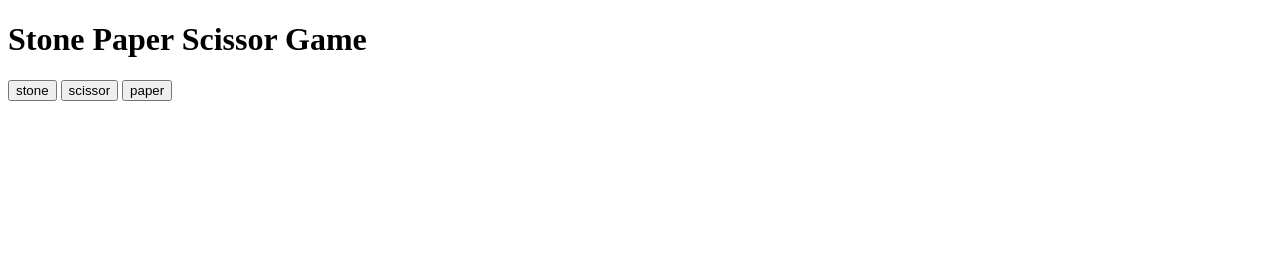
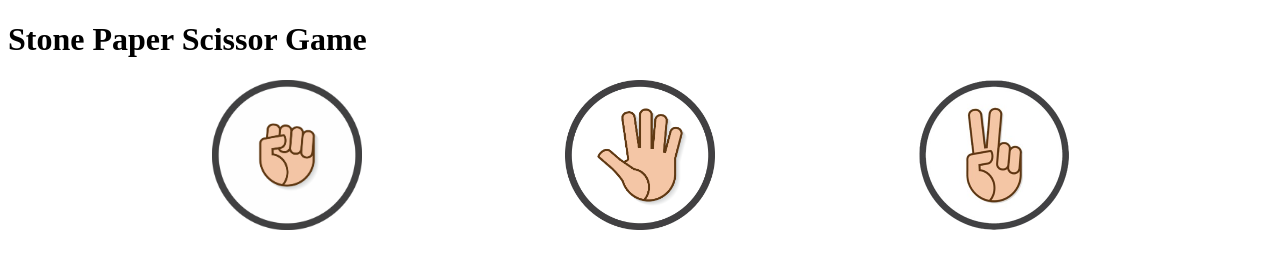
Before and after one commit to ASHWANEETH/StonePaperScissior, a plain HTML site: page index.html in a window 1280 px wide. Drawn offline with Linux system fonts and the light colour scheme.

Commit message:
On branch main Your branch is up to date with 'origin/main'.
Changes to be committed:
	modified:   index.html
	modified:   style.css

```diff
--- a/index.html
+++ b/index.html
@@ -6,9 +6,23 @@
 </head>
 <body>
   <h1>Stone Paper Scissor Game</h1>
-  <button onclick="game()" class="stone">stone</button>
-  <button onclick="game()" class="scissor">scissor</button>
-  <button onclick="game()" class="paper">paper</button>
+
+<div class="container">
+  <div class="imgcontainer">
+    <img src="rock.png" onclick="game('rock')" class="rock" alt="" srcset="">
+    <img src="paper.png" onclick="game('paper')" class="paper" alt="" srcset="">
+    <img src="scis.png" onclick="game('scissor')" class="scissor" alt="" srcset="">
+  </div>
+  <br>
+  <br>
+    <div class="xtx">
+      <p class="rocktxt"> ROCK</p>
+      <p class="paptxt"> PAPER</p>
+      <p class="scistxt">SCISSOR</p>
+    </div>
+
+</div>
+
 
   <h1 class="res"></h1>
   <h1 class="score"></h1>
@@ -17,24 +31,24 @@
     let score = {
       win:0,loss:0,tie:0
     };
-    let ar = ['stone', 'scissor', 'paper'];
-    function game(){
+    let ar = ['rock', 'scissor', 'paper'];
+    function game(gameonbaby){
       let comp = ar[Math.floor(Math.random() * ar.length)];
-      let user = event.target.innerHTML;
+      let user = gameonbaby;
 
       if(comp === user) {
         document.querySelector('.res').innerHTML = `GAME DRAW!! <h6>Your choice: ${user} || Computer Choice: ${comp}</h6>`;score.tie++;
-      } else if(comp === "stone" && user === "scissor") {
+      } else if(comp === "rock" && user === "scissor") {
         document.querySelector('.res').innerHTML = `You lost <h6>Your choice: ${user} || Computer Choice: ${comp}</h6>`;score.loss++;
-      } else if(comp === "scissor" && user === "stone") {
+      } else if(comp === "scissor" && user === "rock") {
         document.querySelector('.res').innerHTML = `You Won <h6>Your choice: ${user} || Computer Choice: ${comp}</h6>`;score.win++;
       } else if(comp === "paper" && user === "scissor") {
         document.querySelector('.res').innerHTML = `You Won <h6>Your choice: ${user} || Computer Choice: ${comp}</h6>`;score.win++;
       } else if(comp === "scissor" && user === "paper") {
         document.querySelector('.res').innerHTML = `You lost <h6>Your choice: ${user} || Computer Choice: ${comp}</h6>`;score.loss++;
-      } else if(comp === "stone" && user === "paper") {
+      } else if(comp === "rock" && user === "paper") {
         document.querySelector('.res').innerHTML = `You won <h6>Your choice: ${user} || Computer Choice: ${comp}</h6>`;score.win++;
-      } else if(comp === "paper" && user === "stone") {
+      } else if(comp === "paper" && user === "rock") {
         document.querySelector('.res').innerHTML = `You lost <h6>Your choice: ${user} || Computer Choice: ${comp}</h6>`;score.loss++;
       }
       document.querySelector('.score').innerHTML = `Your score Win:${score.win} Loss:${score.loss} Tie:${score.tie}`;
--- a/style.css
+++ b/style.css
@@ -0,0 +1,50 @@
+.rocktxt,.paptxt,.scistxt{
+  display:none;
+}
+
+.container{
+  display: flex;
+  /* align-items: center; */
+  /* justify-content: space-evenly; */
+  flex-direction: column;
+}
+.imgcontainer{
+  display: flex;
+  align-items: center;
+  justify-content: space-evenly;
+  flex-wrap: nowrap;
+}
+.xtx{
+  display: flex;
+  align-items: center;
+  justify-content: space-around;
+  flex-wrap: nowrap;
+}
+
+img{
+  width: 150px;
+  height: auto;
+  transition: 0.1s;
+}
+.rock:hover{
+  filter: drop-shadow(7px 7px 7px #2bedff);
+  transition: 0.1s;
+  width: 152px;
+}
+
+.paper:hover{
+  filter: drop-shadow(7px 7px 7px #fffb23);
+  transition: 0.1s;
+  width: 152px;
+}
+.scissor:hover{
+  filter: drop-shadow(7px 7px 7px #da46fb);
+  transition: 0.1s;
+  width:  152px;
+}
+
+body{
+  /* background-image: url(bg.jpg);
+  background-repeat: no-repeat;
+  background-size: 100%; */
+}
```
